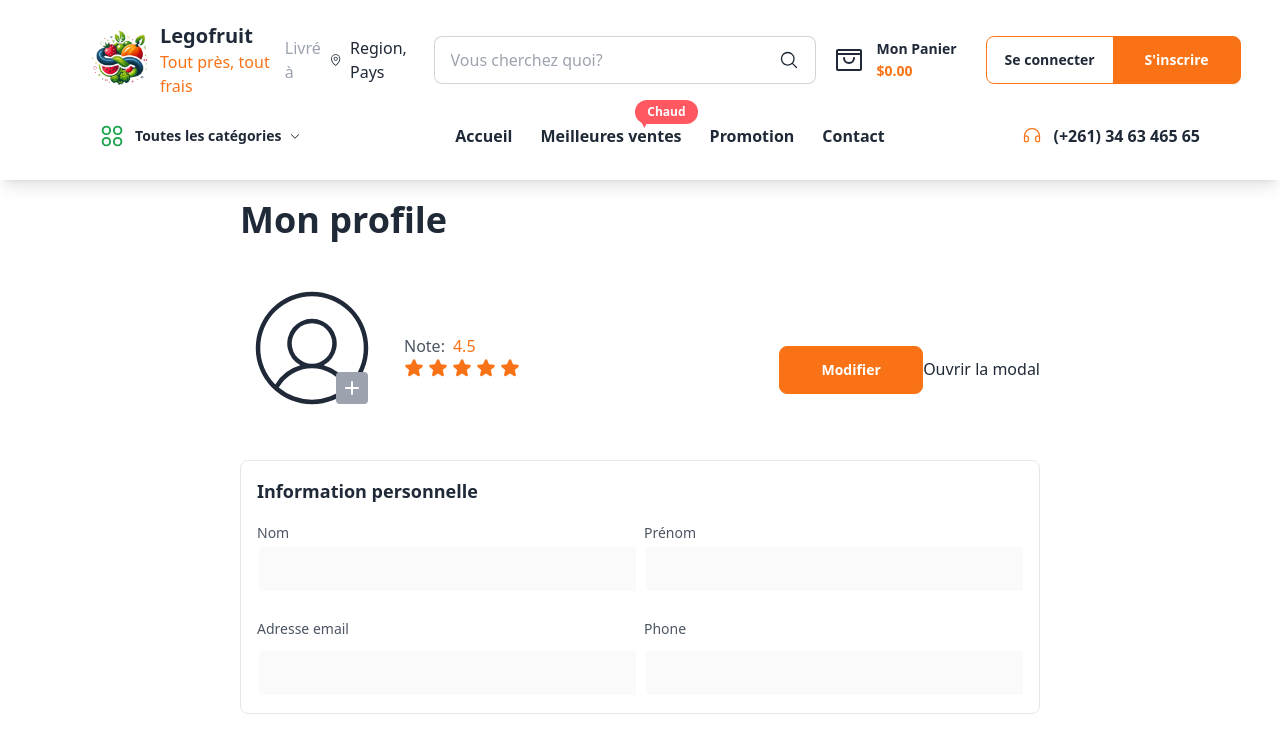
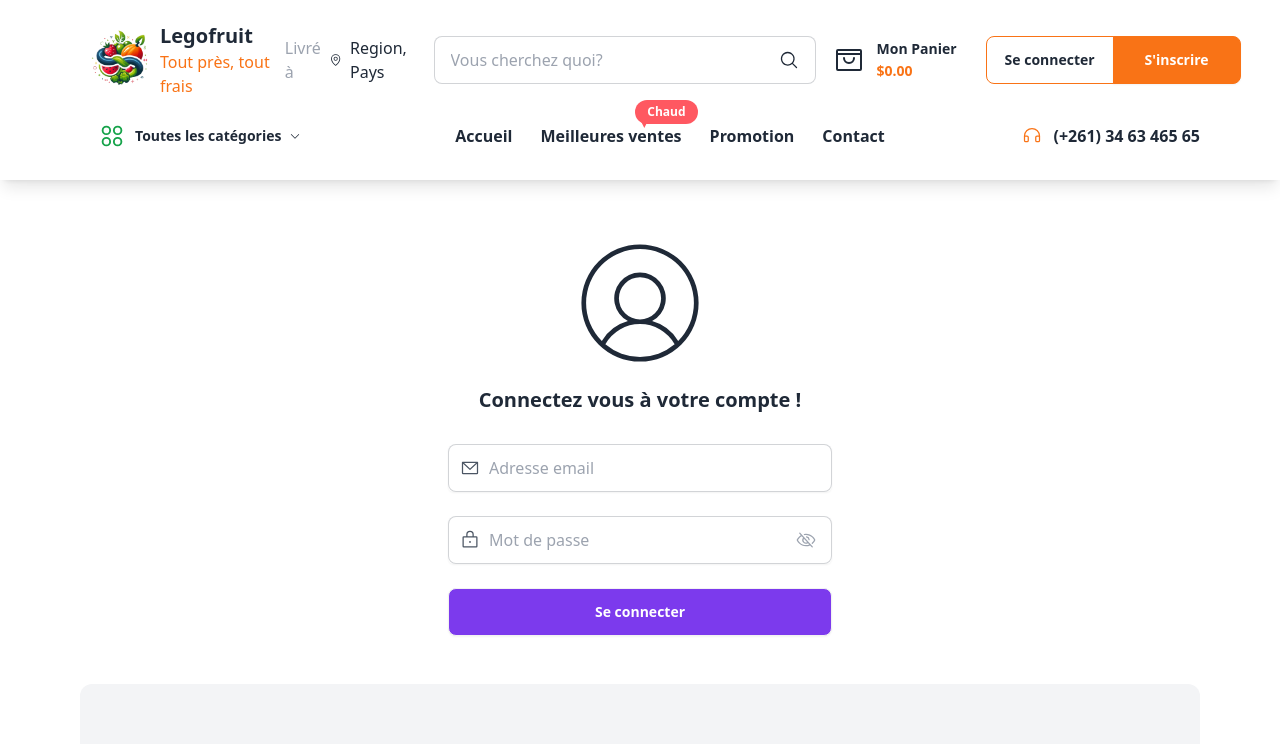
Before and after one commit to HADAPARI/legofruit_client, a React (Vite) app: page /profile in a window 1280 px wide. Shown: the top 744 px of the page. Built offline with nearby package versions, Linux system fonts and the light colour scheme; no server answers; grey boxes are pictures that could not be loaded.

Commit message:
protect Profile route

```diff
--- a/src/App.jsx
+++ b/src/App.jsx
@@ -4,7 +4,6 @@ import ErrorPage from "./pages/ErrorPage";
 import Home from "./pages/Home";
 import Signin from "./pages/Signin";
 import Signup from "./pages/Signup";
-// import { decrement, increment } from "./redux/reducers/counterSlice";
 import { createBrowserRouter, RouterProvider } from "react-router-dom";
 import Profile from "./pages/Profiles";
 import { useEffect } from "react";
@@ -38,7 +37,7 @@ const App = () => {
       children: [
         {
           path: "/",
-          element: <ProtectedRoute defaultPage={<HomeConnected/>}><Home /></ProtectedRoute>,
+          element: <ProtectedRoute defaultPage={<Home/>}><HomeConnected/></ProtectedRoute>,
         },
         {
           path: "signup",
@@ -54,7 +53,7 @@ const App = () => {
         },
         {
           path: "profile",
-          element: <Profile />,
+          element: <ProtectedRoute defaultPage={<Signin/>}><Profile /></ProtectedRoute>,
         },
       ],
     },
--- a/src/components/Header.jsx
+++ b/src/components/Header.jsx
@@ -93,7 +93,7 @@ const Header = () => {
                 className="dropdown-content z-[1] menu p-2 shadow bg-base-100 rounded-box w-52"
               >
                 <li>
-                  <Link to="/" className="py-3">
+                  <Link to="/profile" className="py-3">
                     <User size={20} /> Profil
                   </Link>
                 </li>
--- a/src/components/ProtectedRoute.jsx
+++ b/src/components/ProtectedRoute.jsx
@@ -4,7 +4,7 @@ import { useSelector } from "react-redux";
 const ProtectedRoute = ({ children, defaultPage }) => {
   const user = useSelector((state) => state.user);
 
-  return <>{user ? <div>{ defaultPage }</div> : <div>{children}</div>}</>;
+  return <>{user ? <div>{ children }</div> : <div>{defaultPage}</div>}</>;
 };
 
 export default ProtectedRoute;
--- a/src/pages/Profiles.jsx
+++ b/src/pages/Profiles.jsx
@@ -2,11 +2,9 @@ import axios from "axios";
 import { useEffect, useState } from "react";
 import DeleteAccount from "../components/DeleteAccount";
 import { Star, UserCircle } from "@phosphor-icons/react";
-//modal
 import ModalPub from "../components/ModalPub";
 
 const Profile = () => {
-  //modal
   const [isModalOpen, setIsModalOpen] = useState(false);
 
   const handleModalOpen = () => {
```
Also changed, not shown: src/assets/images/home.jpg (deleted), src/assets/images/logo.png (deleted).
